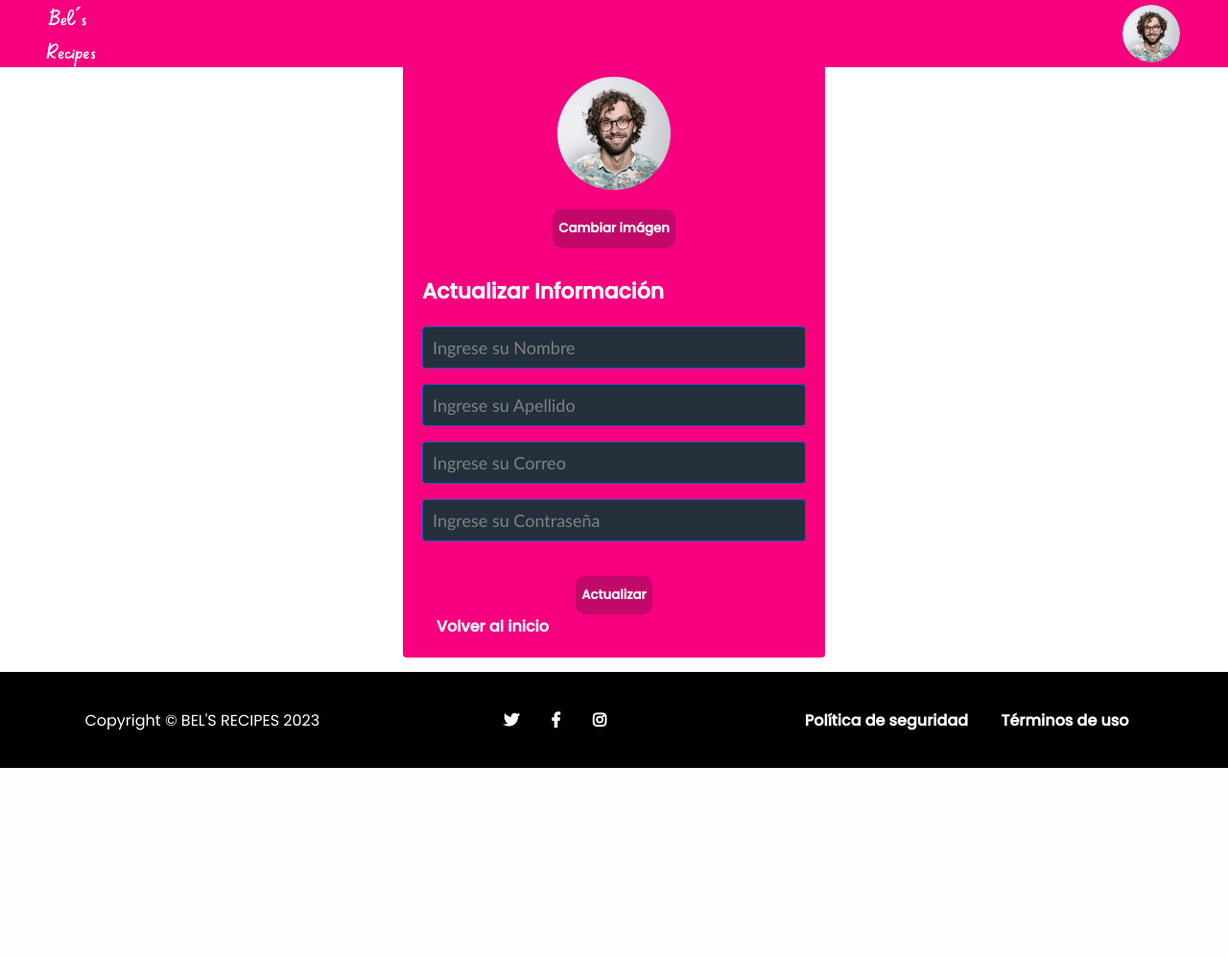
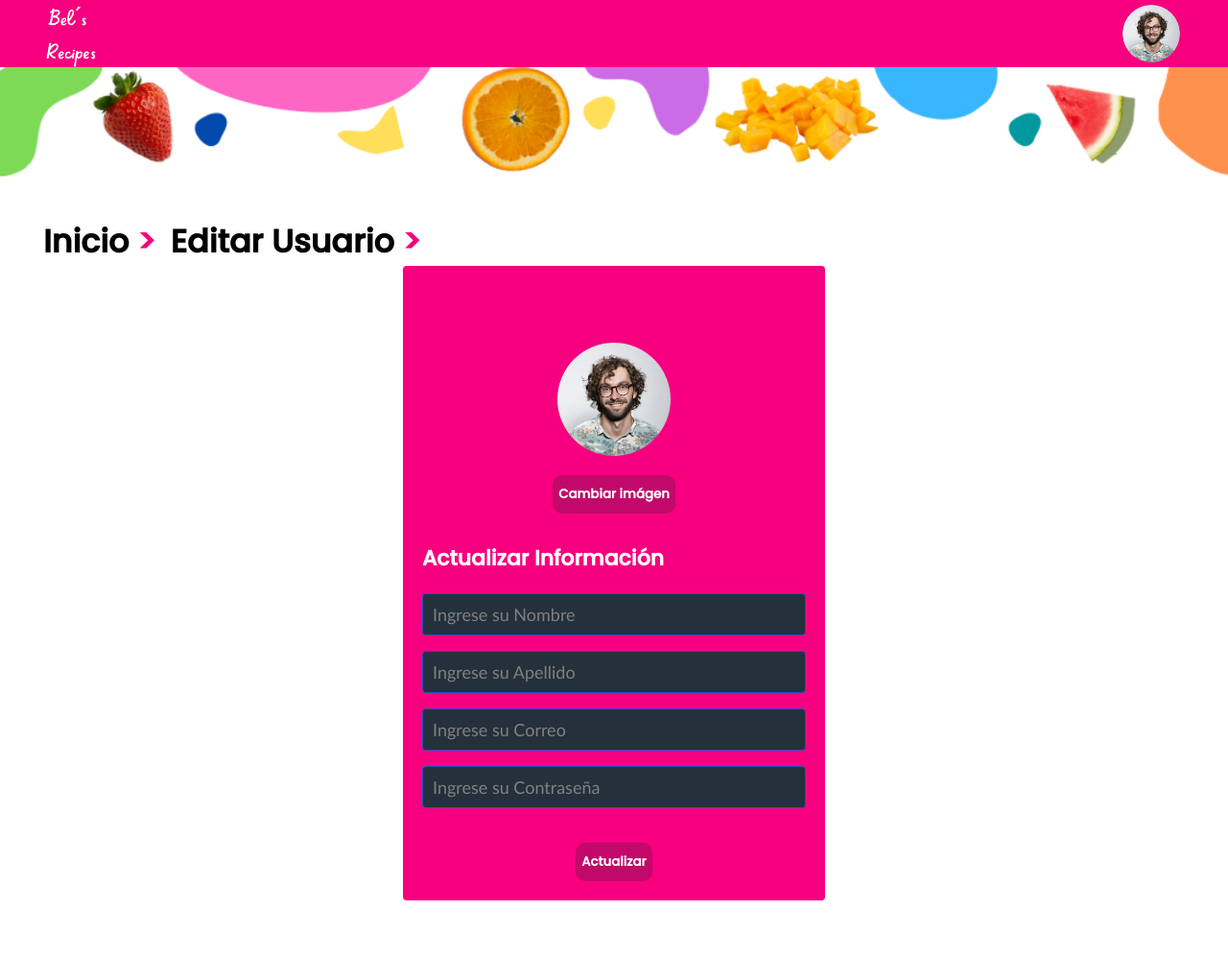
Before and after one commit to andreaamarquez/Cook-Up-Web, a PHP site: page /editaUsuario.html in a window 1280 px wide. Shown: the whole page at 96% size. Before the commit the page ends 800 px from the top, so only its background shows below. Run offline with PHP 8.4, Linux system fonts and the light colour scheme; some libraries are stand-ins or nearby versions.

Commit message:
Pagina editar usuario

```diff
--- a/editaUsuario.html
+++ b/editaUsuario.html
@@ -17,9 +17,13 @@
                      <img src="img/logo.png" style="height: 70px;" href="index.html">
                 </div>
 
-                <di class="login">
-                    <img src="img/user.png" class="user-pic" onclick="toggleMenu()">
+
+
+                <div class="login">
+                    <img src="img/user.png" class="user-pic" onclick="toggleMenu()" alt="iamgenUser">
                 </div>
+
+
 
                 <div class="sub-menu-wrap" id="subMenu">
                     <div class="sub-menu">
@@ -45,13 +49,22 @@
                             <span>></span>
                         </a>
 
+
+
                     </div>
                 </div>
 
              </div>
         </nav>
 
+        <div class="encImg">
+            <img src="img/banner.png" style="width: 100%;">
+        </div>
+        <div class = "titlePage"><a href="../index.html">Inicio <span>></span></a>Editar Usuario <span> ></span></div>
+
+
         <div class="form-register">
+
             <img src="img/user.png" alt="Imagen de Usuario" class="imgAct">
 
             <button class="button">Cambiar imágen</button>
@@ -62,9 +75,11 @@
             <input class="controls" type="password" name="correo" id="correo" placeholder="Ingrese su Contraseña">
 
             <button class="button">Actualizar</button>
-            <div class="backToHome"><a href="../index.html">Volver al inicio</a></div>
 
-          </div>
+
+
+        </div>
+
 
         <footer>
             <div class="piePagina">
--- a/estilo.css
+++ b/estilo.css
@@ -652,6 +652,7 @@
         background: rgb(246, 0, 127);
         padding: 80px 20px 20px 20px;
         margin: auto;
+        margin-bottom: 60px;
         border-radius: 4px;
         font-family: 'calibri';
         color: white;
@@ -660,7 +661,7 @@
 
       footer{
         position: absolute;
-        bottom: 0;
+
         width: 100%;
       }
 
@@ -745,6 +746,7 @@
         /*Posición*/
         position: fixed;
         display: flex;
+        top: 0;
         justify-content: flex-end;
         align-items: center;
         flex-direction: row;
@@ -958,6 +960,7 @@
          font-weight: bold;
          font-size: 25pt;
     }
+
     .introductionPage{
         /*Tamaño*/
         margin-left: 30px;
```
